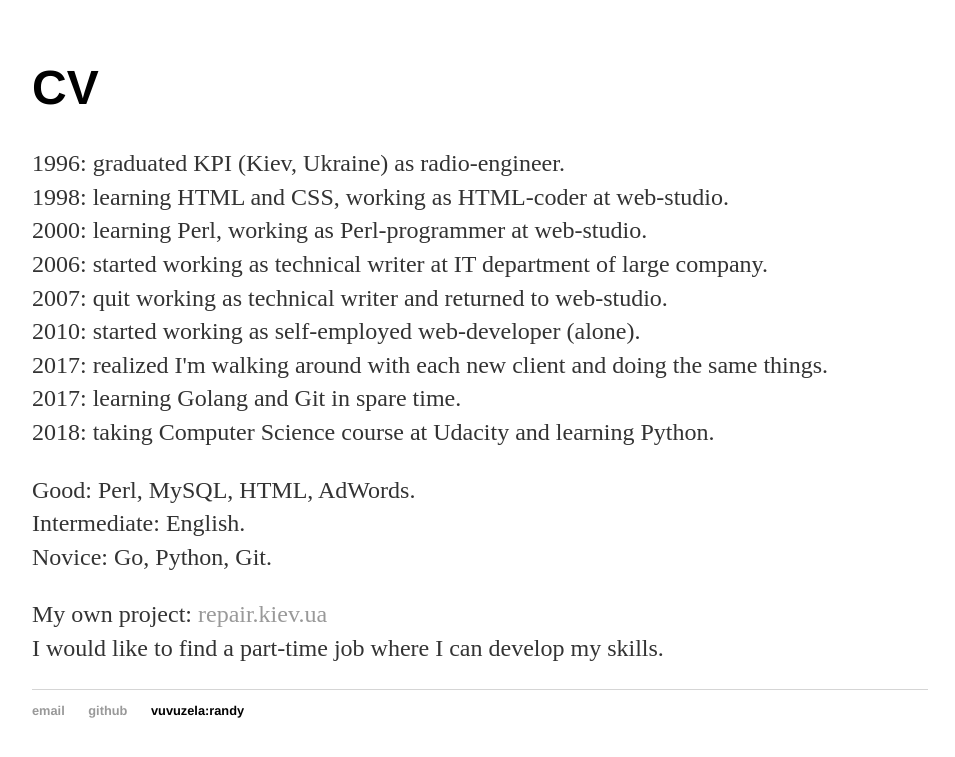
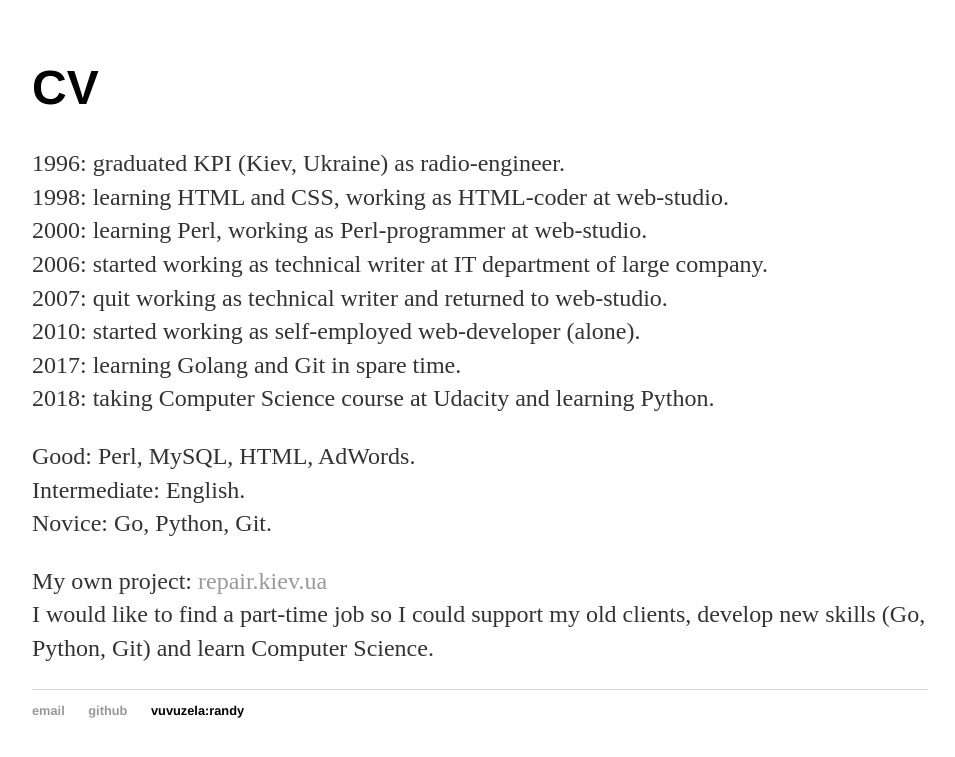
Before and after one commit to aa153/aa153.github.io, a Jekyll site: the page built from index.html, in a window 1280 px wide. Shown: the top 757 px of the page, without its empty margins (160-1115 px from the left). Built offline with Jekyll 4.4.1, drawn with Linux system fonts in a browser that asks for light colours.

Commit message:
Update index.html

```diff
--- a/index.html
+++ b/index.html
@@ -22,6 +22,6 @@ title: agrinevich CV
 	</p>
 	<p>
 		My own project: <a href="https://www.repair.kiev.ua" target="_blank">repair.kiev.ua</a> <br>
-		I would like to find a part-time job where I can develop my skills.<br>
+		I would like to find a part-time job so I could support my old clients, develop new skills (Go, Python, Git) and learn Computer Science.<br>
 	</p>
 	</div><!-- /.blurb -->
```
Also changed, not shown: other parts of index.html (+1 -1 lines).
